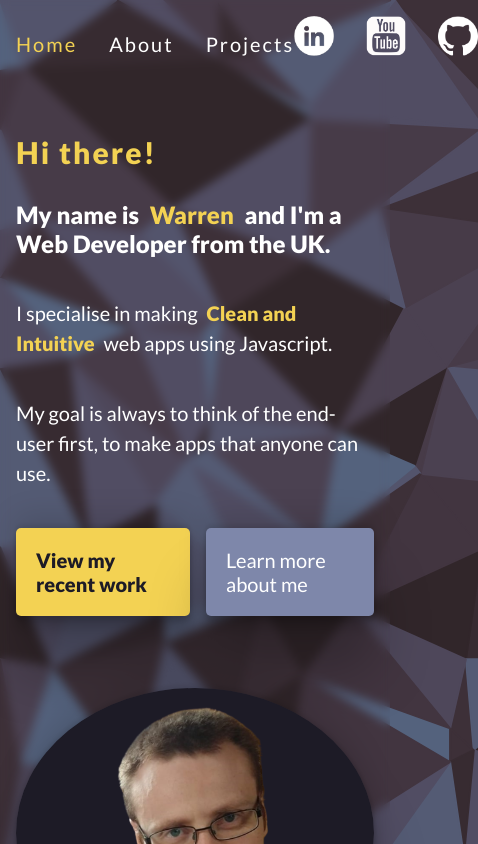
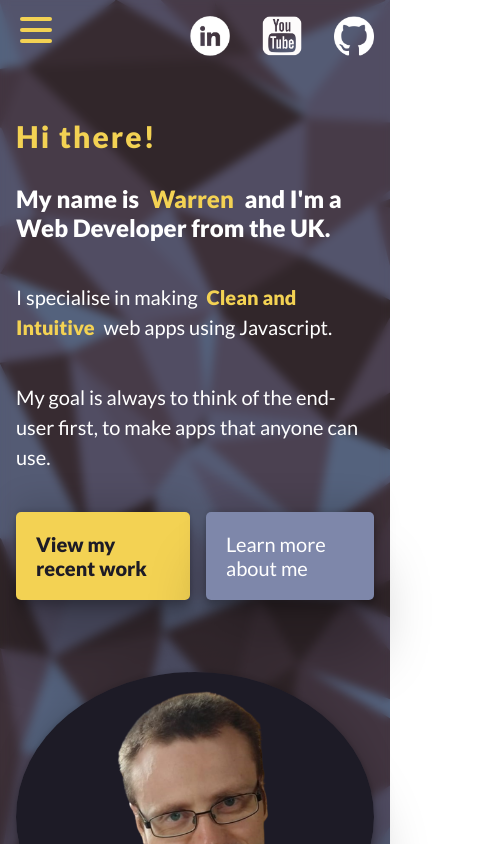
Before and after one commit to WarrenHawker/portfolio-2024, a React (Vite) app: page / in a window 390 px wide. Shown: the top 844 px of the page, 478 px wide, since content can reach past the window. Built offline with nearby package versions, Linux system fonts and the light colour scheme.

Commit message:
fixed mobile view

```diff
--- a/src/components/Project-Filter.tsx
+++ b/src/components/Project-Filter.tsx
@@ -16,6 +16,8 @@ const ProjectFilter = ({ filter, setFilter }: Props) => {
     'Contentful',
   ];
   return (
+    <div className="filter ">
+      <h2>Click the buttons below to filter projects by technology</h2>
       <div className="button-container">
         {filters.map((item, index) => (
           <button
@@ -29,6 +31,7 @@ const ProjectFilter = ({ filter, setFilter }: Props) => {
           </button>
         ))}
       </div>
+    </div>
   );
 };
 
--- a/src/components/Projects-Grid.tsx
+++ b/src/components/Projects-Grid.tsx
@@ -40,6 +40,7 @@ const ProjectsGrid = ({ projects }: Props) => {
           </>
         }
       />
+
       <section className="projects-grid">
         {projects.map((item, index) => (
           <article
--- a/src/components/layout/Header.tsx
+++ b/src/components/layout/Header.tsx
@@ -8,7 +8,13 @@ const Header = () => {
   return (
     <header>
       <nav>
-        <ul>
+        <input type="checkbox" className="checkbox" />
+        <div className="hamburger-lines">
+          <span className="line line1"></span>
+          <span className="line line2"></span>
+          <span className="line line3"></span>
+        </div>
+        <ul className="nav-menu">
           <li className={url == '/' ? 'nav-items active' : 'nav-items'}>
             <Link to="/">Home</Link>
           </li>
--- a/src/styles/components/focused-project.css
+++ b/src/styles/components/focused-project.css
@@ -10,3 +10,17 @@
 .focused-project img {
   border-radius: 10px;
 }
+
+@media screen and (max-width: 600px) {
+  .focused-project {
+    display: flex;
+    flex-direction: column;
+    gap: 2em;
+    height: 90%;
+  }
+
+  .focused-project .left-col {
+    height: 50%;
+    overflow: auto;
+  }
+}
--- a/src/styles/components/header.css
+++ b/src/styles/components/header.css
@@ -42,3 +42,96 @@ header .social-links img:hover {
 .nav-items.active a {
   color: var(--color-primary);
 }
+
+.hamburger-lines {
+  display: block;
+  height: 26px;
+  width: 32px;
+  position: absolute;
+  top: 17px;
+  left: 20px;
+  z-index: 2;
+  display: flex;
+  flex-direction: column;
+  justify-content: space-between;
+}
+
+.hamburger-lines .line {
+  display: block;
+  height: 4px;
+  width: 100%;
+  border-radius: 10px;
+  background: var(--color-primary);
+}
+
+.hamburger-lines .line1 {
+  transform-origin: 0% 0%;
+  transition: transform 0.4s ease-in-out;
+}
+
+.hamburger-lines .line2 {
+  transition: transform 0.2s ease-in-out;
+}
+
+.hamburger-lines .line3 {
+  transform-origin: 0% 100%;
+  transition: transform 0.4s ease-in-out;
+}
+
+nav input[type='checkbox']:checked ~ .hamburger-lines .line1 {
+  transform: rotate(45deg);
+}
+
+nav input[type='checkbox']:checked ~ .hamburger-lines .line2 {
+  transform: scaleY(0);
+}
+
+nav input[type='checkbox']:checked ~ .hamburger-lines .line3 {
+  transform: rotate(-45deg);
+}
+
+.checkbox {
+  position: absolute;
+  display: block;
+  height: 32px;
+  width: 32px;
+  top: 20px;
+  left: 20px;
+  z-index: 5;
+  opacity: 0;
+  cursor: pointer;
+}
+
+.checkbox,
+.hamburger-lines {
+  display: none;
+}
+
+@media screen and (max-width: 600px) {
+  .checkbox {
+    display: block;
+  }
+
+  .hamburger-lines {
+    display: flex;
+  }
+
+  .nav-menu {
+    display: flex;
+    flex-direction: column;
+    background-color: #545b74;
+    padding: 2em 1em;
+    position: absolute;
+    top: 50px;
+    left: 0;
+    width: 200px;
+    box-shadow: var(--boxshadow);
+    transform: translateX(-300px);
+    transition: transform 0.5s ease-in-out;
+    border-radius: 5px;
+  }
+
+  nav input[type='checkbox']:checked ~ .nav-menu {
+    transform: translateX(0);
+  }
+}
--- a/src/styles/components/overlay.css
+++ b/src/styles/components/overlay.css
@@ -21,8 +21,8 @@
 .overlay-inner {
   position: fixed;
   left: 0;
-  right: 0;
-  top: 5%;
+  right: 5vw;
+  top: 3%;
   z-index: 11;
   padding: 0 1em;
   visibility: hidden;
@@ -88,3 +88,9 @@
   margin-top: 0;
   margin-bottom: 0;
 }
+
+@media screen and (max-width: 600px) {
+  .overlay-header {
+    display: block;
+  }
+}
--- /dev/null
+++ b/src/styles/components/project-filter.css
@@ -0,0 +1,33 @@
+.filter {
+  display: flex;
+  flex-direction: column;
+}
+
+.filter .button-container {
+  flex-wrap: wrap;
+  max-width: 75%;
+  margin: auto;
+  justify-content: center;
+}
+
+.filter h2 {
+  color: #ffffff;
+  text-align: center;
+}
+
+.btn-filter {
+  padding: 0.5em 1.5em;
+  font-size: 18px;
+  letter-spacing: 0.1em;
+  opacity: 0.5;
+  background-color: var(--color-primary);
+  margin: 0;
+}
+
+.btn-filter:hover {
+  opacity: 1;
+}
+
+.btn-filter.active {
+  opacity: 1;
+}
--- a/src/styles/globals.css
+++ b/src/styles/globals.css
@@ -11,6 +11,8 @@
 @import url(./components/cv.css);
 @import url(./components/projects-grid.css);
 @import url(./components/focused-project.css);
+@import url(./components/project-filter.css);
+@import url(./views/projects.css);
 /* CSS Resets */
 *,
 *::before,
--- /dev/null
+++ b/src/styles/views/projects.css
@@ -0,0 +1,4 @@
+#projects .projects-page-para {
+  margin: auto;
+  max-width: 600px;
+}
--- a/src/views/About.tsx
+++ b/src/views/About.tsx
@@ -9,9 +9,9 @@ const About = () => {
   const [showCV, setShowCV] = useState(false);
   return (
     <Layout>
-      <section className="view" id="about">
+      <div className="view" id="about">
         <h1 className="view-title">About me</h1>
-        <div className="grid">
+        <section className="grid">
           <article>
             <p>
               <strong>Highly Motivated and Inquisitive,</strong> I am always
@@ -55,7 +55,6 @@ const About = () => {
             </div>
           </article>
           <TechGrid />
-        </div>
         </section>
         <Overlay
           header={
@@ -77,6 +76,7 @@ const About = () => {
           setIsOpen={setShowCV}
           children={<CV />}
         />
+      </div>
     </Layout>
   );
 };
--- a/src/views/Projects.tsx
+++ b/src/views/Projects.tsx
@@ -22,11 +22,15 @@ const Projects = () => {
 
   return (
     <Layout>
-      <section>
+      <div className="view" id="projects">
         <h1>Projects</h1>
+        <p className="projects-page-para">
+          This page contains a mixture of commissioned and personal projects.
+          Click on the cards for more details and images.
+        </p>
         <ProjectFilter filter={filter} setFilter={setFilter} />
         <ProjectsGrid projects={shownProjects} />
-      </section>
+      </div>
     </Layout>
   );
 };
```
Lines whose indentation alone changed are shown as unchanged.
